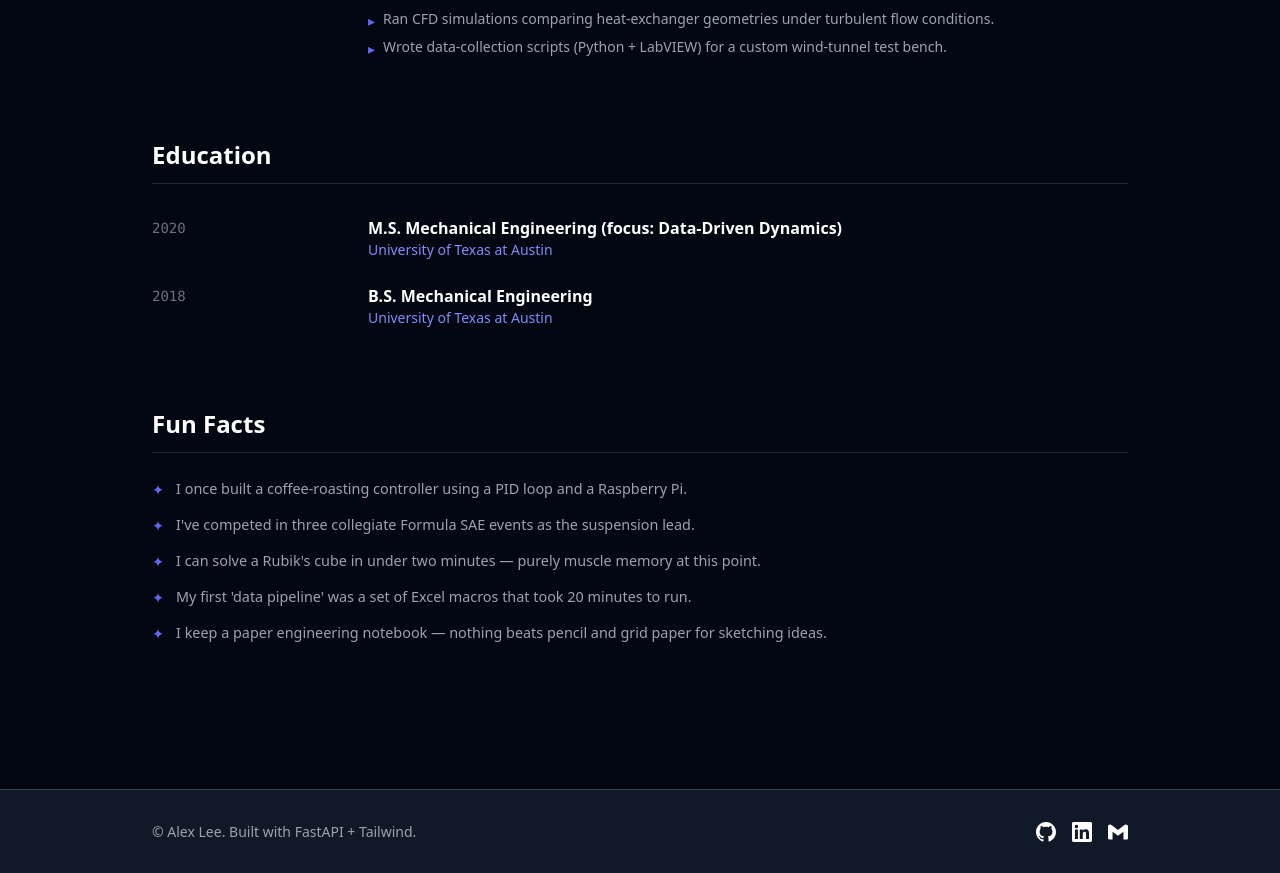
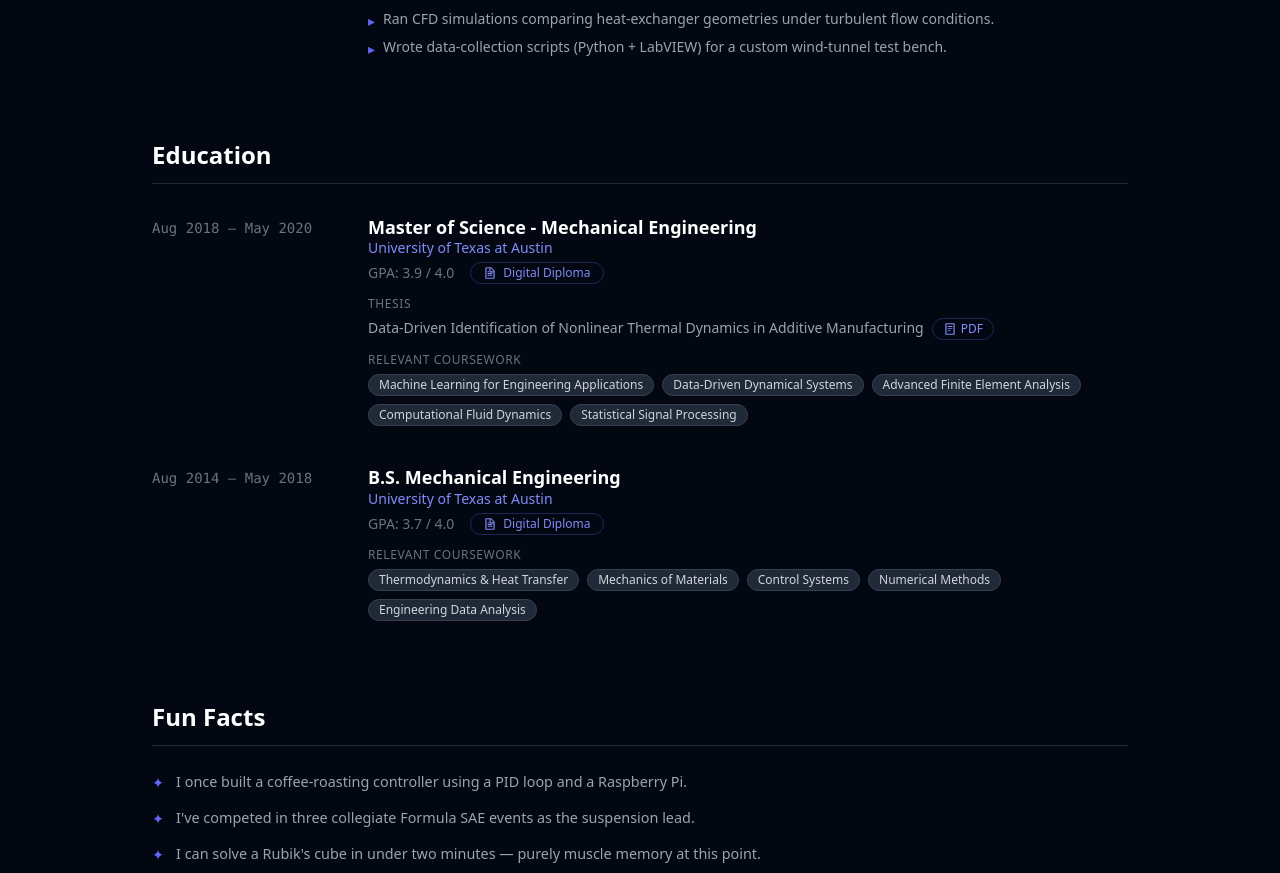
Before and after one commit to alexhyunminlee/portfolio-site, a FastAPI app: page /about in a window 1280 px wide. Shown: the part 792-1665 px from the top of the page. Run offline with FastAPI, Linux system fonts and the light colour scheme; some libraries are stand-ins or nearby versions.

Commit message:
Fix logos, update education sections

```diff
--- a/app/templates/about.html
+++ b/app/templates/about.html
@@ -34,13 +34,50 @@
   <!-- Education -->
   <section class="mb-20">
     <h2 class="text-2xl font-bold text-white mb-8 pb-3 border-b border-gray-800">Education</h2>
-    <div class="space-y-6">
+    <div class="space-y-10">
       {% for edu in portfolio.education %}
       <div class="grid md:grid-cols-[200px_1fr] gap-4">
-        <div class="text-sm text-gray-500 font-mono pt-0.5">{{ edu.year }}</div>
+        <div class="text-sm text-gray-500 font-mono pt-0.5">{{ edu.dates }}</div>
         <div>
-          <p class="font-semibold text-white">{{ edu.degree }}</p>
-          <p class="text-indigo-400 text-sm">{{ edu.school }}</p>
+          <p class="font-semibold text-white text-lg leading-tight">{{ edu.degree }}</p>
+          <p class="text-indigo-400 text-sm mb-1">{{ edu.school }}</p>
+          <div class="flex items-center gap-4 mb-3">
+            {% if edu.gpa %}
+            <span class="text-gray-500 text-sm">GPA: {{ edu.gpa }}</span>
+            {% endif %}
+            {% if edu.diploma %}
+            <a href="{{ edu.diploma }}" target="_blank" rel="noopener"
+               class="inline-flex items-center gap-1.5 text-xs font-medium text-indigo-400 hover:text-indigo-300 border border-indigo-500/30 hover:border-indigo-400 rounded-full px-3 py-0.5 transition-colors">
+              {% include 'icons/diploma.svg' %}
+              Digital Diploma
+            </a>
+            {% endif %}
+          </div>
+          {% if edu.thesis %}
+          <div class="mb-3">
+            <p class="text-xs text-gray-500 uppercase tracking-wider mb-1.5">Thesis</p>
+            <div class="flex items-start gap-2">
+              <span class="text-gray-400 text-sm leading-snug">{{ edu.thesis.title }}</span>
+              {% if edu.thesis.link %}
+              <a href="{{ edu.thesis.link }}" target="_blank" rel="noopener"
+                 class="shrink-0 inline-flex items-center gap-1 text-xs font-medium text-indigo-400 hover:text-indigo-300 border border-indigo-500/30 hover:border-indigo-400 rounded-full px-2.5 py-0.5 transition-colors">
+                {% include 'icons/thesis.svg' %}
+                PDF
+              </a>
+              {% endif %}
+            </div>
+          </div>
+          {% endif %}
+          {% if edu.coursework %}
+          <div>
+            <p class="text-xs text-gray-500 uppercase tracking-wider mb-1.5">Relevant Coursework</p>
+            <ul class="flex flex-wrap gap-2">
+              {% for course in edu.coursework %}
+              <li class="px-2.5 py-0.5 rounded-full bg-gray-800 text-gray-300 text-xs border border-gray-700">{{ course }}</li>
+              {% endfor %}
+            </ul>
+          </div>
+          {% endif %}
         </div>
       </div>
       {% endfor %}
--- a/content/professional/education.yaml
+++ b/content/professional/education.yaml
@@ -1,9 +1,28 @@
 # Education displayed on the About page.
 education:
-  - degree: "M.S. Mechanical Engineering (focus: Data-Driven Dynamics)"
+  - degree: "Master of Science - Mechanical Engineering"
     school: "University of Texas at Austin"
-    year: "2020"
+    dates: "Aug 2018 – May 2020"
+    gpa: "3.9 / 4.0"
+    diploma: "/static/documents/diplomas/ms-mechanical-engineering.pdf"
+    thesis:
+      title: "Data-Driven Identification of Nonlinear Thermal Dynamics in Additive Manufacturing"
+      link: "/static/documents/theses/ms-thesis.pdf"
+    coursework:
+      - "Machine Learning for Engineering Applications"
+      - "Data-Driven Dynamical Systems"
+      - "Advanced Finite Element Analysis"
+      - "Computational Fluid Dynamics"
+      - "Statistical Signal Processing"
 
   - degree: "B.S. Mechanical Engineering"
     school: "University of Texas at Austin"
-    year: "2018"
+    dates: "Aug 2014 – May 2018"
+    gpa: "3.7 / 4.0"
+    diploma: "/static/documents/diplomas/bs-mechanical-engineering.pdf"
+    coursework:
+      - "Thermodynamics & Heat Transfer"
+      - "Mechanics of Materials"
+      - "Control Systems"
+      - "Numerical Methods"
+      - "Engineering Data Analysis"
```
Also changed, not shown: context/assets.md (+31 -3 lines), app/templates/icons/diploma.svg (added), app/templates/icons/thesis.svg (added), 2 other files.
